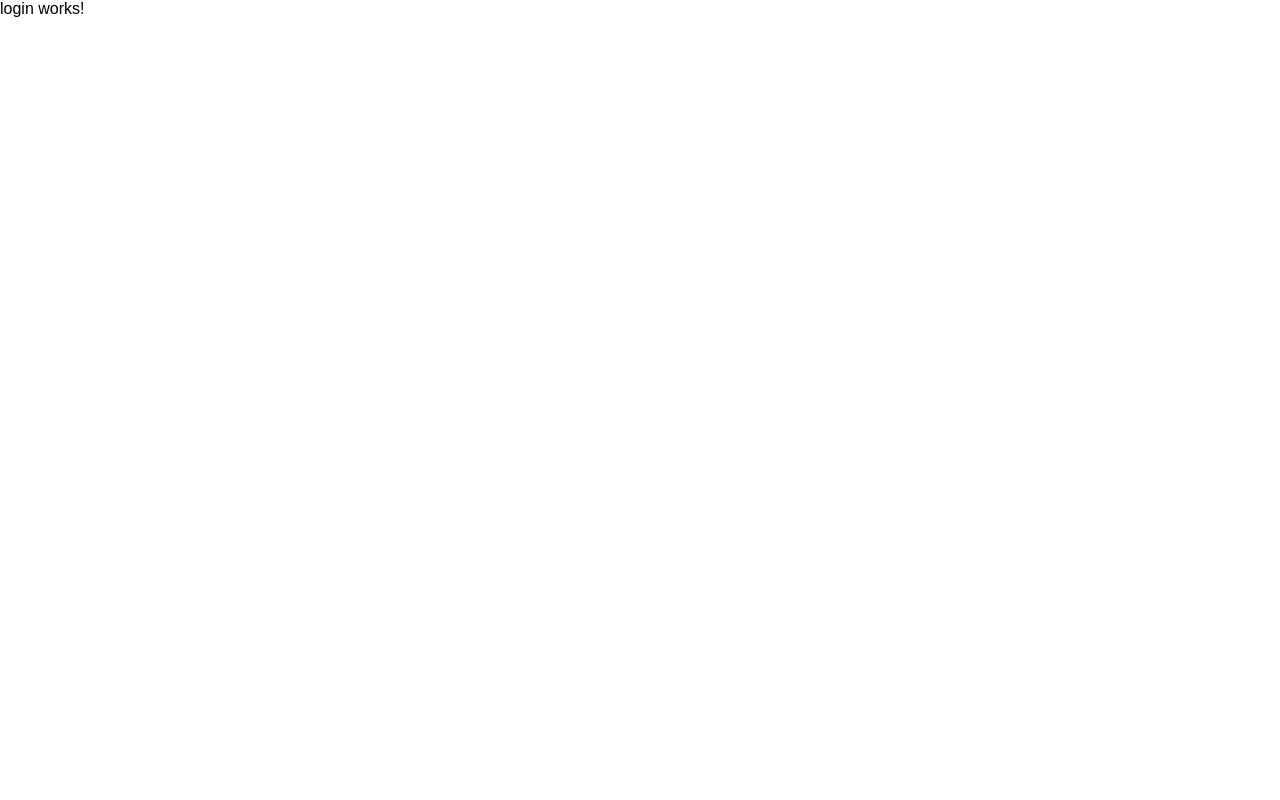
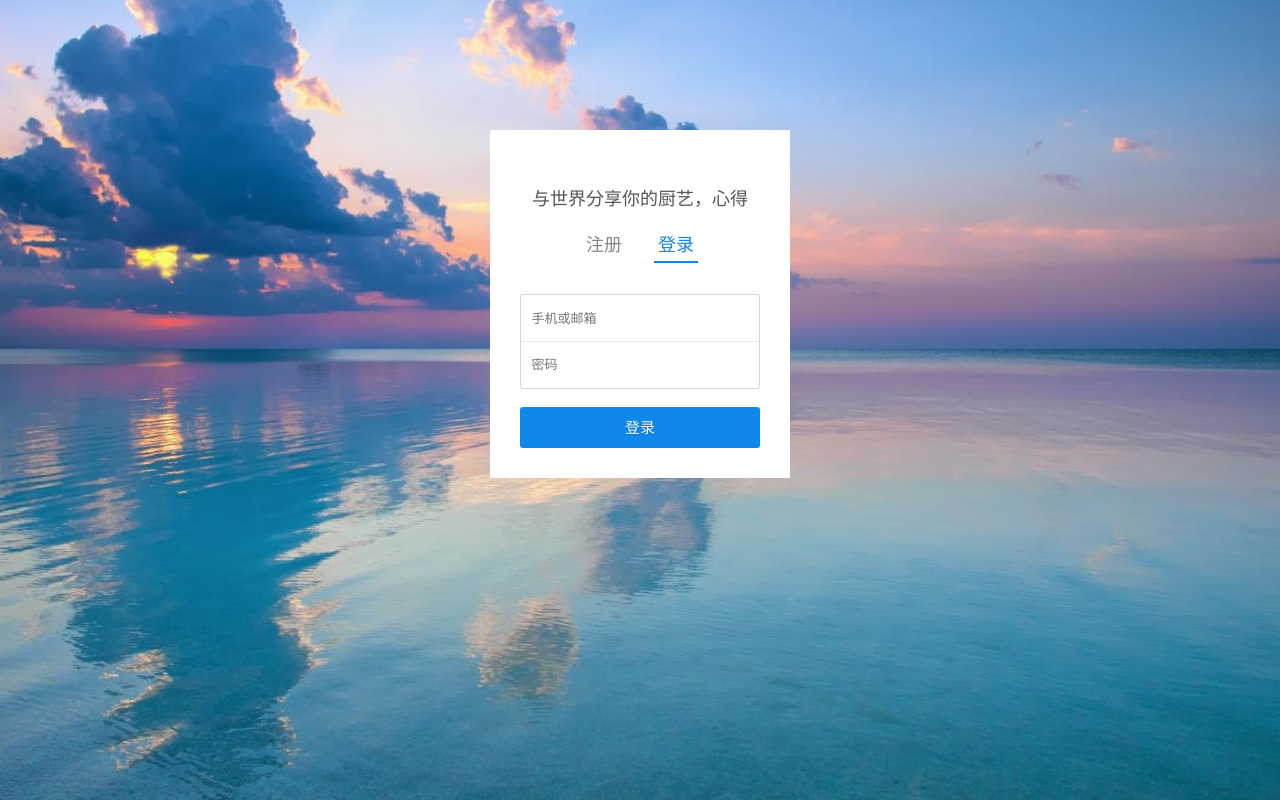
Before and after one commit to liangjianmin/myapp, an Angular app: page /login in a window 1280 px wide. Built offline with nearby package versions, Linux system fonts and the light colour scheme.

Commit message:
login resister

```diff
--- a/src/app/views/person/login/login.component.css
+++ b/src/app/views/person/login/login.component.css
@@ -0,0 +1,106 @@
+.user-wrap {
+    width: 300px;
+    margin: 130px auto 0;
+    background: #fff;
+    padding:30px;
+}
+
+.user-header .subtitle {
+    margin: 30px 0 20px;
+    font-weight: 400;
+    font-size: 18px;
+    line-height: 1;
+    color: #555;
+    text-align: center;
+}
+
+.index-tab-navs {
+    margin-bottom: 10px;
+    font-size: 18px;
+    text-align: center;
+}
+
+.index-tab-navs .navs-slider {
+    position: relative;
+    display: inline-block
+}
+
+.index-tab-navs .navs-slider .navs-slider-bar {
+    position: absolute;
+    left: 4em;
+    bottom: 0;
+    margin: 0 .8em;
+    width: 2.4em;
+    height: 2px;
+    background: #0f88eb;
+    -webkit-transition: left .15s ease-in;
+    transition: left .15s ease-in
+}
+
+.index-tab-navs a {
+    float: left;
+    width: 4em;
+    color: #555;
+    line-height: 35px;
+    opacity: .7;
+    -webkit-transition: opacity .15s, color .15s;
+    transition: opacity .15s, color .15s
+}
+
+.index-tab-navs a:hover {
+    opacity: 1;
+    text-decoration: none
+}
+
+.index-tab-navs a.active {
+    opacity: 1;
+    color: #0f88eb
+}
+
+.group-inputs .name {
+    border: none;
+}
+
+.group-inputs {
+    padding: 1px 0;
+    border: 1px solid #d5d5d5;
+    border-radius: 3px;
+}
+
+.input-wrapper {
+    position: relative;
+    overflow: hidden;
+    text-align: left;
+    border-top: 1px solid #e8e8e8;
+}
+
+.input-wrapper > input {
+    padding: 1em .8em;
+    width: 100%;
+    box-sizing: border-box;
+    line-height: 19px;
+    color: #555;
+    font-size: 13px;
+}
+
+.button-wrapper {
+    margin-top: 18px;
+    text-align: left;
+}
+
+.sign-button {
+    display: block;
+    width: 100%;
+    background: #0f88eb;
+    border-radius: 3px;
+    line-height: 41px;
+    color: #fff;
+    font-size: 15px;
+    text-align: center;
+    text-shadow: 0 1px 1px rgba(0, 0, 0, .2);
+    cursor: pointer;
+}
+
+.sign-button:hover {
+    background: #55abed;
+}
--- a/src/app/views/person/login/login.component.html
+++ b/src/app/views/person/login/login.component.html
@@ -1,3 +1,27 @@
-<p>
-  login works!
-</p>
+<div class="user-wrap boxsiz">
+    <div class="user-header">
+        <h2 class="subtitle">与世界分享你的厨艺，心得</h2>
+    </div>
+    <div class="index-tab-navs">
+        <div class="navs-slider clr">
+            <a [routerLink]="['/register']" routerLinkActive="active">注册</a>
+            <a [routerLink]="['/login']" routerLinkActive="active">登录</a>
+            <span class="navs-slider-bar"></span>
+        </div>
+    </div>
+    <div class="user-wrap-view">
+        <form>
+            <div class="group-inputs">
+                <div class="name input-wrapper">
+                    <input type="text" placeholder="手机或邮箱"/>
+                </div>
+                <div class="input-wrapper">
+                    <input type="password" placeholder="密码"/>
+                </div>
+            </div>
+            <div class="button-wrapper">
+                <button class="sign-button submit" type="submit">登录</button>
+            </div>
+        </form>
+    </div>
+</div>
--- a/src/app/views/person/register/register.component.css
+++ b/src/app/views/person/register/register.component.css
@@ -1,8 +1,8 @@
 .user-wrap {
     width: 300px;
-    height: 100%;
     margin: 130px auto 0;
     background: #fff;
+    padding: 30px;
 }
 
 .user-header .subtitle {
@@ -57,21 +57,24 @@
     color: #0f88eb
 }
 
-.group-inputs .name{
+.group-inputs .name {
     border: none;
 }
-.group-inputs{
+
+.group-inputs {
     padding: 1px 0;
     border: 1px solid #d5d5d5;
     border-radius: 3px;
 }
-.input-wrapper{
+
+.input-wrapper {
     position: relative;
     overflow: hidden;
     text-align: left;
     border-top: 1px solid #e8e8e8;
 }
-.input-wrapper > input{
+
+.input-wrapper > input {
     padding: 1em .8em;
     width: 100%;
     box-sizing: border-box;
@@ -79,11 +82,13 @@
     color: #555;
     font-size: 13px;
 }
-.button-wrapper{
+
+.button-wrapper {
     margin-top: 18px;
     text-align: left;
 }
-.sign-button{
+
+.sign-button {
     display: block;
     width: 100%;
     background: #0f88eb;
@@ -92,8 +97,10 @@
     color: #fff;
     font-size: 15px;
     text-align: center;
-    text-shadow: 0 1px 1px rgba(0,0,0,.2);
+    text-shadow: 0 1px 1px rgba(0, 0, 0, .2);
+    cursor: pointer;
 }
-.sign-button:hover{
+
+.sign-button:hover {
     background: #55abed;
 }
--- a/src/app/views/person/register/register.component.html
+++ b/src/app/views/person/register/register.component.html
@@ -1,11 +1,11 @@
-<div class="user-wrap">
+<div class="user-wrap boxsiz">
     <div class="user-header">
         <h2 class="subtitle">与世界分享你的厨艺，心得</h2>
     </div>
     <div class="index-tab-navs">
         <div class="navs-slider clr">
-            <a href="javascript:;" class="active">登录</a>
-            <a href="javascript:;">注册</a>
+            <a [routerLink]="['/register']" routerLinkActive="active">注册</a>
+            <a [routerLink]="['/login']" routerLinkActive="active">登录</a>
             <span class="navs-slider-bar"></span>
         </div>
     </div>
@@ -13,13 +13,13 @@
         <form>
             <div class="group-inputs">
                 <div class="name input-wrapper">
-                    <input type="text" placeholder="姓名">
+                    <input type="text" placeholder="姓名"/>
                 </div>
                 <div class="input-wrapper">
-                    <input type="text" placeholder="手机号">
+                    <input type="text" placeholder="手机号"/>
                 </div>
                 <div class="input-wrapper">
-                    <input type="password" placeholder="密码">
+                    <input type="password" placeholder="密码（不少于 6 位）"/>
                 </div>
             </div>
             <div class="button-wrapper">
@@ -28,5 +28,3 @@
         </form>
     </div>
 </div>
-
-<div id="particles-js"></div>
--- a/src/app/views/person/register/register.component.ts
+++ b/src/app/views/person/register/register.component.ts
@@ -1,17 +1,20 @@
-import { Component, OnInit } from '@angular/core';
+import {Component, OnInit} from '@angular/core';
+import {Router} from '@angular/router';
 
 
 @Component({
-  selector: 'app-register',
-  templateUrl: './register.component.html',
-  styleUrls: ['./register.component.css']
+    selector: 'app-register',
+    templateUrl: './register.component.html',
+    styleUrls: ['./register.component.css']
 })
 export class RegisterComponent implements OnInit {
 
-  constructor() { }
+    constructor(public router: Router) {
 
-  ngOnInit() {
+    }
 
-  }
+    ngOnInit() {
+
+    }
 
 }
--- a/src/styles.css
+++ b/src/styles.css
@@ -2,46 +2,58 @@ html {
     -webkit-text-size-adjust: 100%;
     -ms-text-size-adjust: 100%;
 }
+
 html * {
     outline: 0;
     -webkit-text-size-adjust: none;
     -webkit-tap-highlight-color: rgba(0, 0, 0, 0);
 }
+
 html, body {
     font-family: sans-serif;
 }
+
 body, div, dl, dt, dd, ul, ol, li, h1, h2, h3, h4, h5, h6, pre, code, form, fieldset, legend, input, textarea, p, blockquote, th, td, hr, button, article, aside, details, figcaption, figure, footer, header, hgroup, menu, nav, section {
     margin: 0;
     padding: 0;
 }
+
 button, input, select, textarea {
     font-size: 100%;
     border: none;
 }
+
 input[type=button], input[type=file], input[type=submit] {
     cursor: pointer;
 }
+
 table {
     border-collapse: collapse;
     border-spacing: 0;
 }
+
 ol, ul, dl {
     list-style: none;
 }
+
 h1, h2, h3, h4, h5, h6 {
     font-size: 100%;
     font-weight: 500;
 }
+
 a {
     text-decoration: none;
 }
+
 img {
     border: none;
 }
+
 .clr {
     *zoom: 1;
     clear: both;
 }
+
 .clr:after {
     content: ".";
     clear: both;
@@ -49,29 +61,37 @@ img {
     visibility: hidden;
     display: block;
 }
+
 .fl {
     float: left;
     _display: inline;
 }
+
 .fr {
     float: right;
     _display: inline;
 }
+
 .va-t {
     vertical-align: top;
 }
+
 .va-m {
     vertical-align: middle;
 }
+
 .va-b {
     vertical-align: bottom;
 }
+
 .i-hide {
     display: none;
 }
+
 .i-show {
     display: block;
 }
+
 .lineBlock {
     display: inline-block;
     *display: inline;
@@ -79,15 +99,33 @@ img {
     letter-spacing: normal;
     word-spacing: normal;
 }
+
 .lbBox {
     font-size: 0 !important;
     *word-spacing: -1px !important;
 }
+
 .boxsiz {
     box-sizing: border-box;
     -webkit-box-sizing: border-box;
 }
+
 html, body {
     width: 100%;
     height: 100%;
 }
+
+[ng-version] {
+    width: 100%;
+    height: 100%;
+    display: block;
+}
+
+app-register,app-login {
+    width: 100%;
+    height: 100%;
+    display: block;
+    overflow: hidden;
+    background: url("/assets/images/bg.jpg") no-repeat center center;
+    background-size: cover;
+}
```
Also changed, not shown: src/assets/images/bg.jpg (added).
